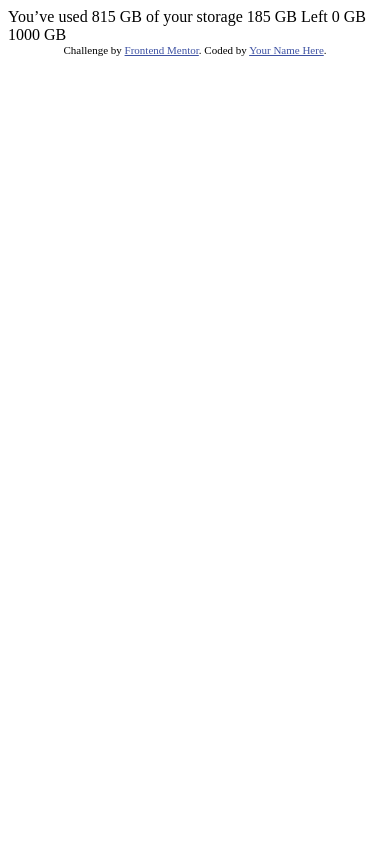
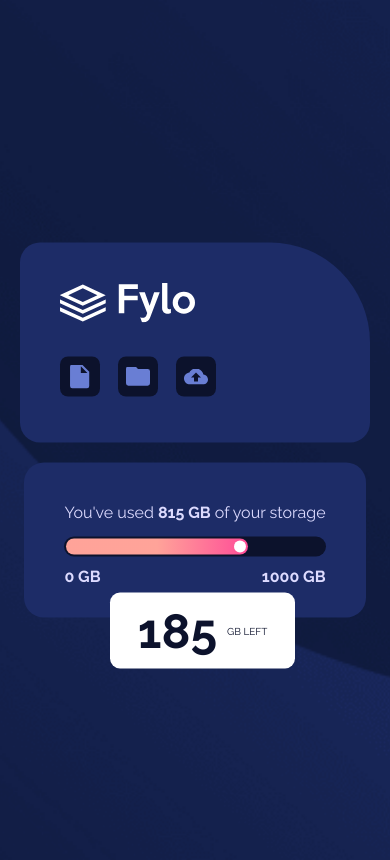
Before and after one commit to sergeipriputnev/fylo-data-storage-component-master, a plain HTML site: page index.html in a window 390 px wide. Drawn offline with Linux system fonts and the light colour scheme.

Commit message:
responsive

```diff
--- a/index.html
+++ b/index.html
@@ -1,31 +1,51 @@
 <!DOCTYPE html>
 <html lang="en">
+
 <head>
   <meta charset="UTF-8">
-  <meta name="viewport" content="width=device-width, initial-scale=1.0"> <!-- displays site properly based on user's device -->
+  <meta http-equiv="X-UA-Compatible" content="IE=edge">
+  <meta name="viewport" content="width=device-width, initial-scale=1.0">
+  <link rel="stylesheet" href="style.css">
+  <link rel="shortcut icon" href="/images/favicon-32x32.png" type="image/x-icon">
+  <link rel="preconnect" href="https://fonts.googleapis.com">
+  <link rel="preconnect" href="https://fonts.gstatic.com" crossorigin>
+  <link href="https://fonts.googleapis.com/css2?family=Raleway:wght@400;700&display=swap" rel="stylesheet">
+  <title>Fylo</title>
+</head>
 
-  <link rel="icon" type="image/png" sizes="32x32" href="./images/favicon-32x32.png">
-
-  <title>Frontend Mentor | Fylo data storage component</title>
-
-  <!-- Feel free to remove these styles or customise in your own stylesheet 👍 -->
-  <style>
-    .attribution { font-size: 11px; text-align: center; }
-    .attribution a { color: hsl(228, 45%, 44%); }
-  </style>
-</head>
 <body>
 
-  You’ve used 815 GB of your storage
+  <main>
+    <section class="cards">
+      <nav>
+        <div class="logo">
+          <img src="/images/logo.svg" alt="">
+        </div>
 
-  185 GB Left
+        <div class="refs">
+          <a href="#"><img src="/images/icon-document.svg" alt=""></a>
+          <a href="#"><img src="/images/icon-folder.svg" alt=""></a>
+          <a href="#"><img src="/images/icon-upload.svg" alt=""></a>
+        </div>
 
-  0 GB
-  1000 GB
+      </nav>
+      <section class="bar-section">
+        <p class="used-space-text">You've used <span class="used-space-number">815 </span><span class="gb">GB</span> of
+          your storage</p>
+        <div class="bar-holder">
+          <div class="bar">
+            <div class="dot"></div>
+          </div>
+        </div>
+        <div class="remain"><span class="remain-number">185</span> GB LEFT<span class="arrow"></span></div>
+        <div class="bottom-text">
+          <span class="0">0 GB</span>
+          <span class="1000">1000 GB</span>
+        </div>
+      </section>
+    </section>
+  </main>
 
-  <div class="attribution">
-    Challenge by <a href="https://www.frontendmentor.io?ref=challenge" target="_blank">Frontend Mentor</a>.
-    Coded by <a href="#">Your Name Here</a>.
-  </div>
 </body>
+
 </html>
--- a/My_App/style.css
+++ b/style.css
@@ -45,7 +45,8 @@ nav {
 
 .bar-section {
   height: 155px;
-  min-width: 540px;
+  max-width: 540px;
+  min-width: 50%;
   border-radius: 20px;
   margin-left: 30px;
   position: relative;
@@ -59,6 +60,7 @@ nav {
   display: flex;
   align-items: flex-end;
   justify-content: center;
+  width: auto;
 }
 
 a{
@@ -129,7 +131,7 @@ a{
 }
 
 .bar-holder{
-  width: 455px;
+  width: 100%;
   height: 20px;
   background-color:var(--clr-neutral-400);
   border-radius: 10px;
@@ -140,7 +142,7 @@ a{
 }
 
 .bar{
-  width: 335px;
+  width: 70%;
   height: 16px;
   border-radius: 8px ;
   background-image: var(--clr-primary);
@@ -163,3 +165,36 @@ a{
   justify-content: space-between;
   font-weight: 700;
 }
+
+@media screen and (max-width:840px){
+.cards{
+flex-direction: column;
+align-items: center;
+margin: auto;
+position:relative;
+justify-content: center;
+top: 50%;
+transform: translateY(-50%);
+width: fit-content;
+}
+
+body{
+  background-size: cover;
+}
+
+.bar-section{
+  margin-left: 0;
+  margin-top: 20px;
+}
+
+.remain{
+  top:130px;
+  left: 25%;
+}
+
+.arrow{
+  display: none;
+}
+
+
+}
```
Also changed, not shown: My_App/index.html (deleted, +0 -51 lines), design/desktop-design.jpg (deleted), design/desktop-preview.jpg (deleted), design/mobile-design.jpg (deleted), 4 other files.
